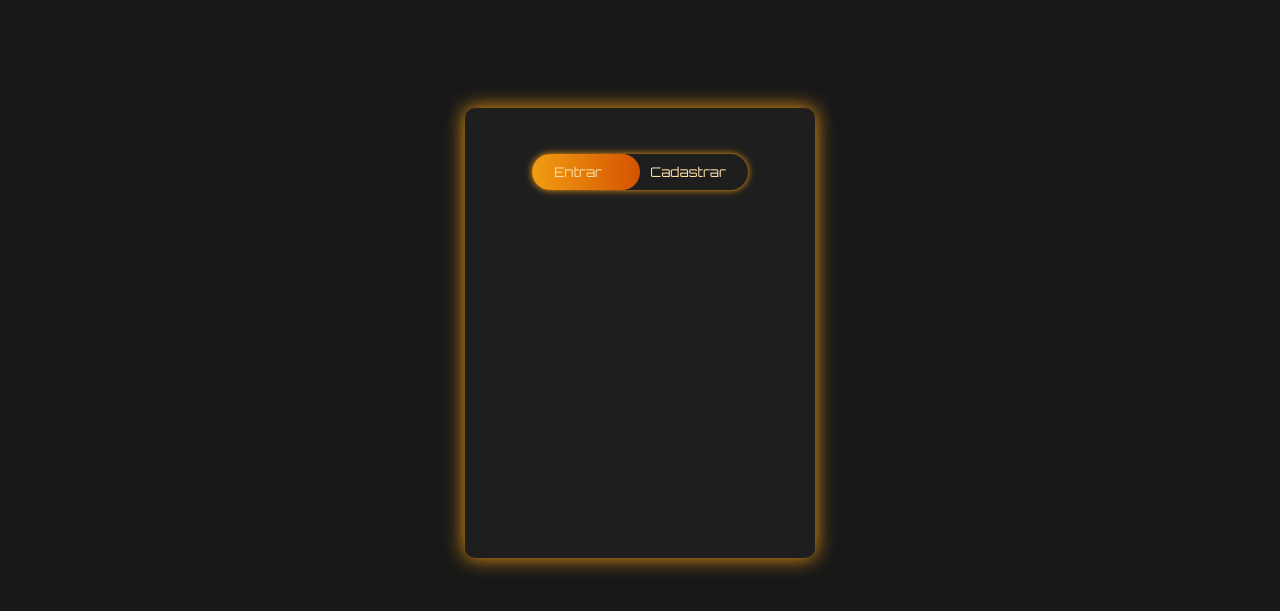
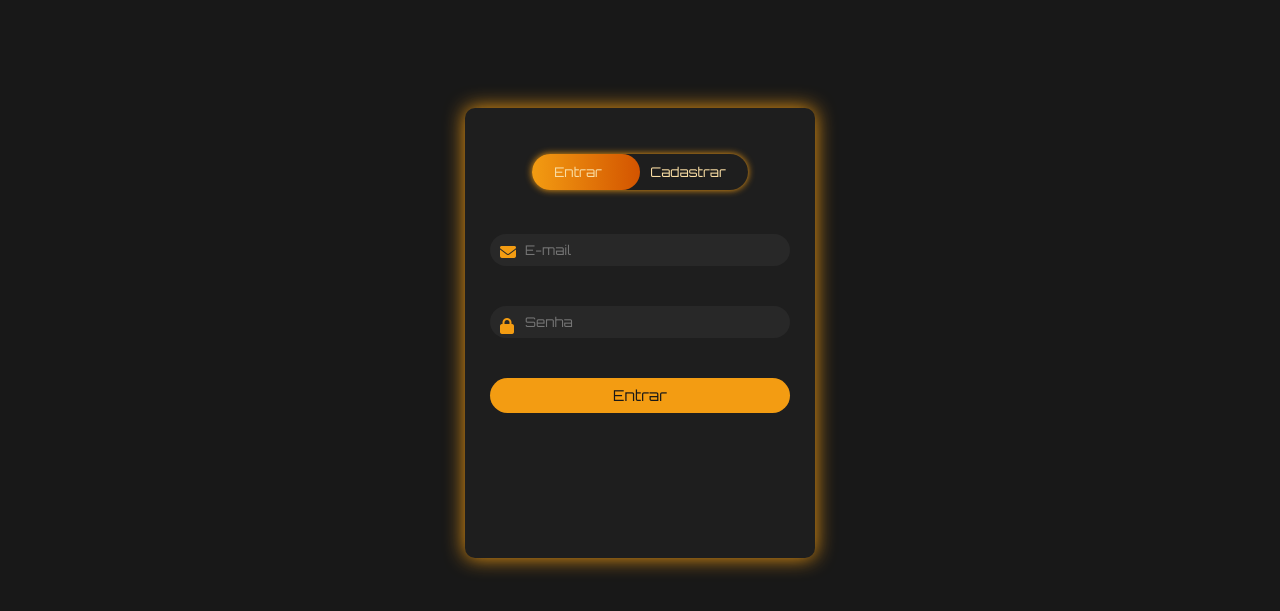
Before and after one commit to BeatrizOliveira013/Projeto_Individual, a website: page Public/cadastroLogin.html in a window 1280 px wide. Shown: the part 67-678 px from the top of the page. Drawn offline with Linux system fonts and the light colour scheme.

Commit message:
ajustando botoes das telas

```diff
--- a/Public/cadastroLogin.html
+++ b/Public/cadastroLogin.html
@@ -388,3 +388,31 @@ top: 190px;
       <button id="btnSignup">Cadastrar</button>
 
     </div>
+
+     <!-- Login -->
+
+     <form id="signin">
+
+      <input type="email" id="loginEmail" placeholder="E-mail" required />
+
+      <i class="fas fa-envelope iEmail"></i>
+
+      <input type="password" id="loginSenha" placeholder="Senha" required />
+
+      <i class="fas fa-lock iPassword"></i>
+
+      <button type="submit">Entrar</button>
+
+    </form>
+
+
+
+    <!-- Cadastro -->
+
+    <form id="signup">
+
+      <input type="text" id="cadastroNome" placeholder="Nome" required />
+
+      <input type="email" id="cadastroEmail" placeholder="E-mail" required />
+
+      <input type="password" id="cadastroSenha" placeholder="Senha" required />
```
